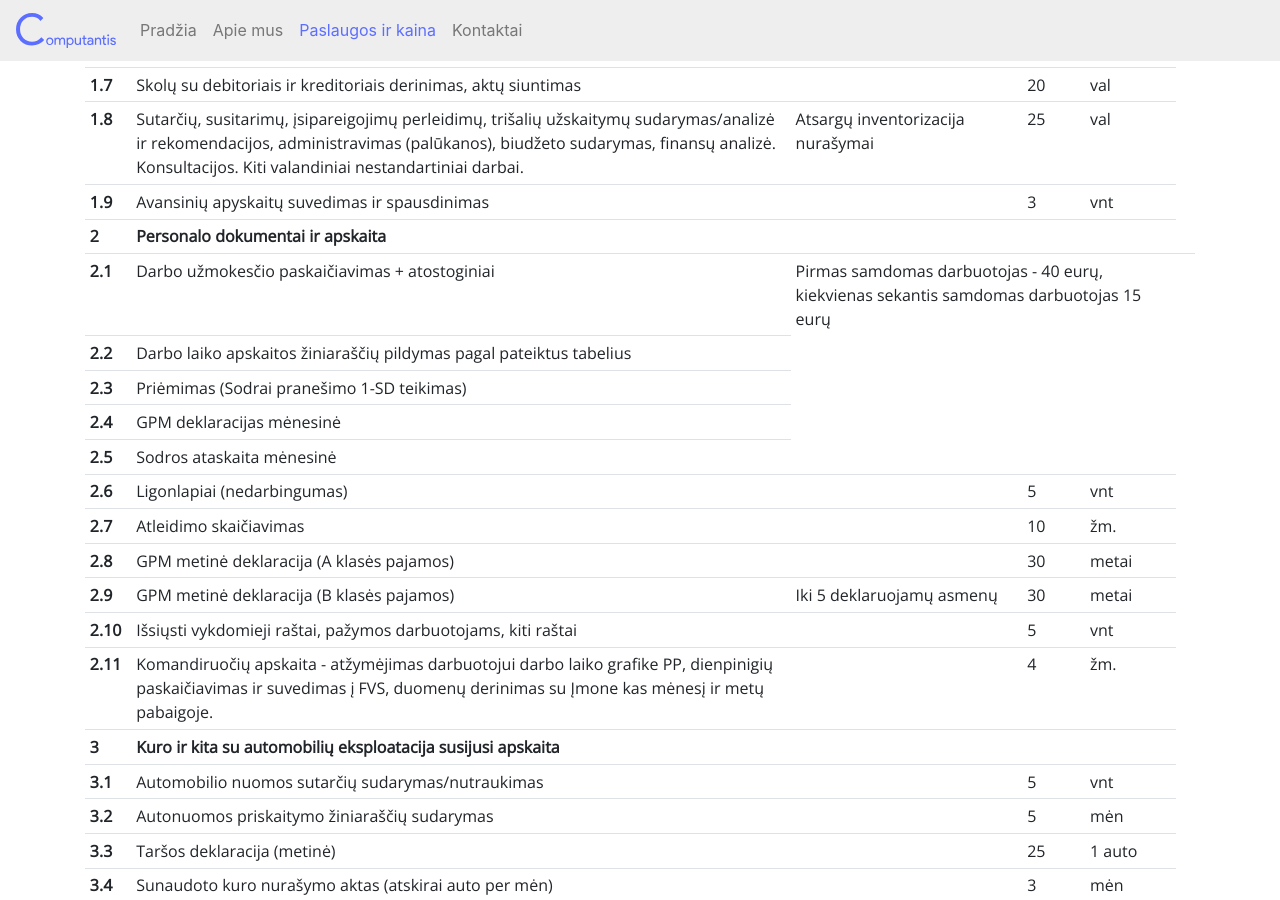
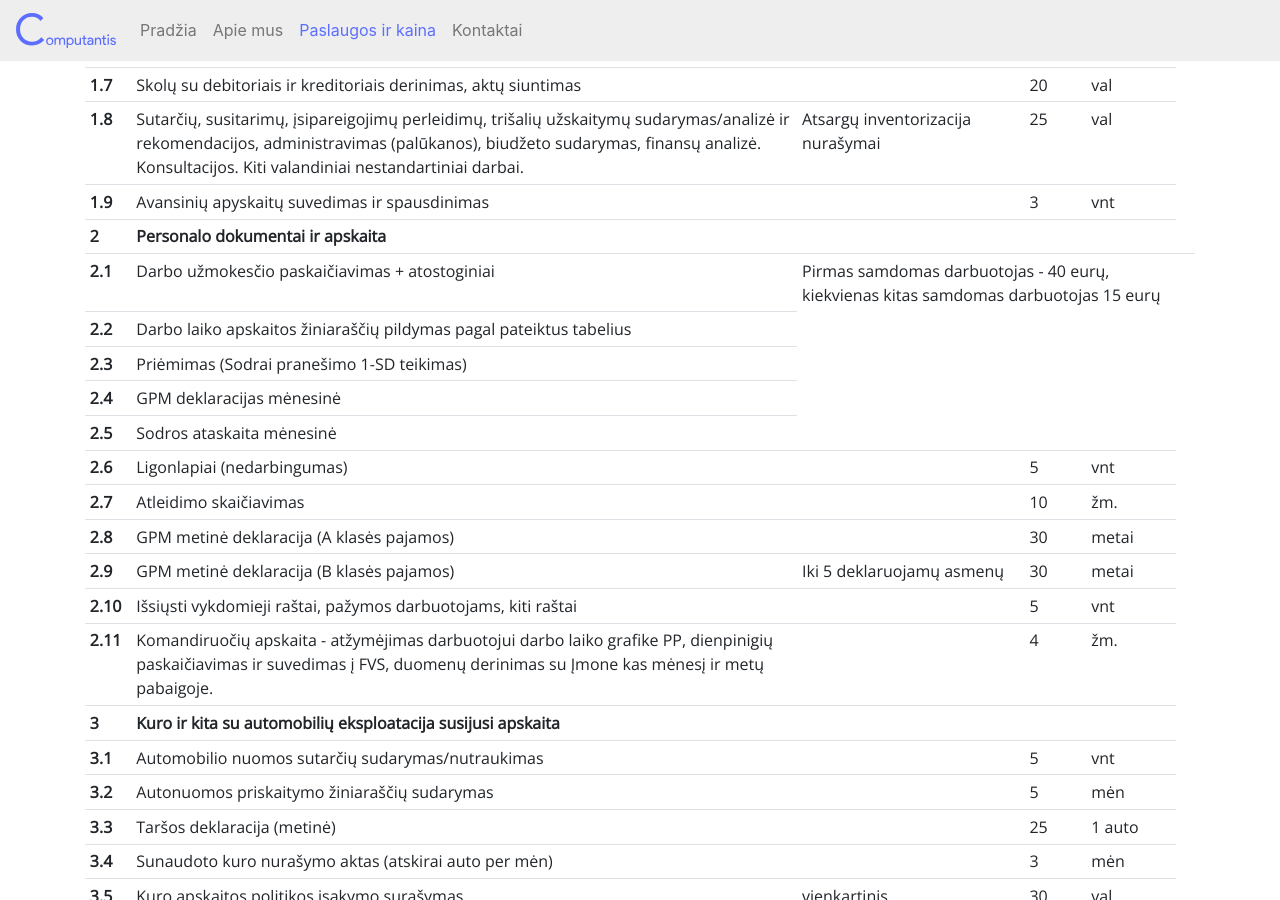
Before and after one commit to MantasJan/Computantis, a Jekyll site: the page built from paslaugosirkaina.html, in a window 1280 px wide and 900 px high, scrolled down 459 px. Built offline with Jekyll 4.4.1, drawn with Linux system fonts in a browser that asks for light colours; nearby versions of some CDN libraries.

```diff
--- a/paslaugosirkaina.html
+++ b/paslaugosirkaina.html
@@ -108,7 +108,7 @@
     <tr>
       <th scope="row">2.1</th>
       <td>Darbo užmokesčio paskaičiavimas + atostoginiai</td>
-      <td colspan="5">Pirmas samdomas darbuotojas - 40 eurų, kiekvienas sekantis samdomas darbuotojas 15 eurų</td>
+      <td colspan="5">Pirmas samdomas darbuotojas - 40 eurų, kiekvienas kitas samdomas darbuotojas 15 eurų</td>
       <td colspan="5"></td>
       <td colspan="5"></td>
     </tr>
```
